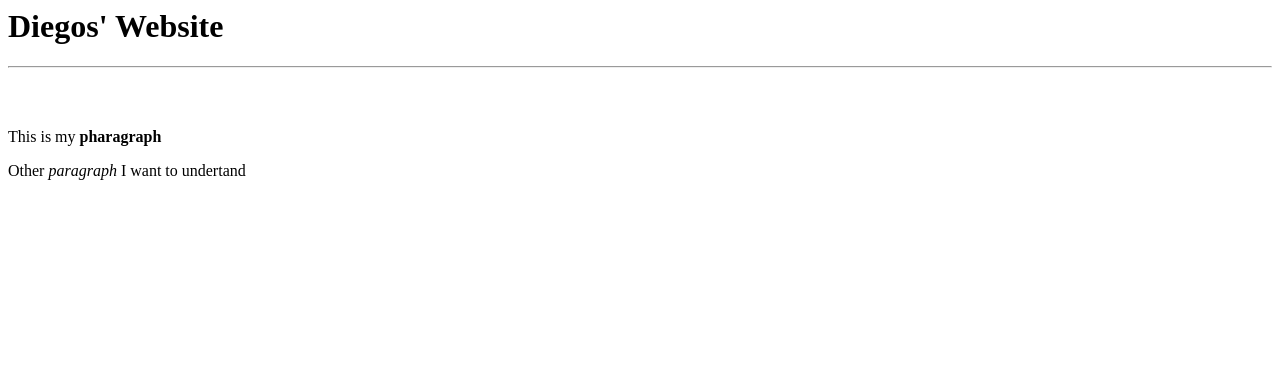
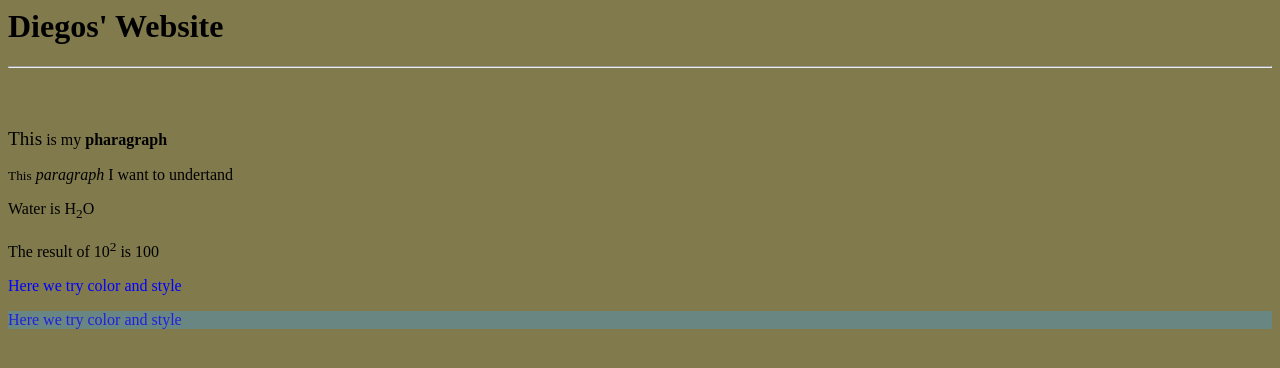
Before and after one commit to diegues13/html-project, a plain HTML site: page index.html in a window 1280 px wide. Drawn offline with Linux system fonts and the light colour scheme.

Commit message:
Style and Color

```diff
--- a/index.html
+++ b/index.html
@@ -6,12 +6,24 @@
         <title>Diegos' Website</title>
     </head>
 
-    <body>
+    <body style="background-color: rgb(128, 122, 77);">
         <h1>Diegos' Website</h1>
         <hr/>
         <br><br>
-        <p>This is my <b>pharagraph</b></p>
-        <p>Other <i>paragraph</i> I want to undertand</p>
+        <p><big>This</big> is my <b>pharagraph</b></p>
+        <p><small>This</small> <i>paragraph</i> I want to undertand</p>
+        <p>Water is H<sub>2</sub>O</p>
+        <!--This is a comment-->
+        <!--
+            This
+            is a commet
+            too
+        -->
+        <p>The result of 10<sup>2</sup> is 100</p>
+        <!--STYLE AND COLORS-->
+        <p style="color: blue;">Here we try color and style</p>
+        <p style="color: rgb(33, 33, 219); background-color: rgb(106, 134, 131);">Here we try color and style</p>
+
     </body>
 
 </html>
```
